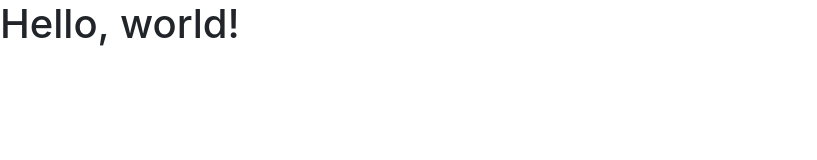
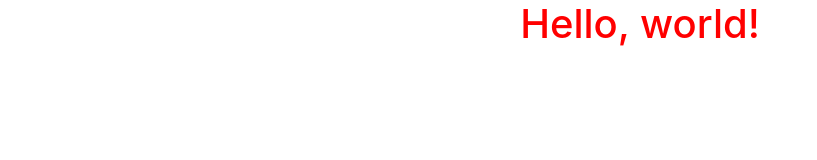
Before and after one commit to Mahatody/github-flow, a plain HTML site: page index.html in a window 1280 px wide. Shown: the whole page, without its empty margins (0-817 px from the left). Drawn offline with nearby package versions, Linux system fonts and the light colour scheme.

Commit message:
ajout css

```diff
--- a/index.html
+++ b/index.html
@@ -8,6 +8,12 @@
 
     <title>Hello, world!</title>
   </head>
+  <style>
+      h1 {
+          text-align: center;
+          color : red;
+      }
+  </style>
   <body>
     <h1>Hello, world!</h1>
 
```
